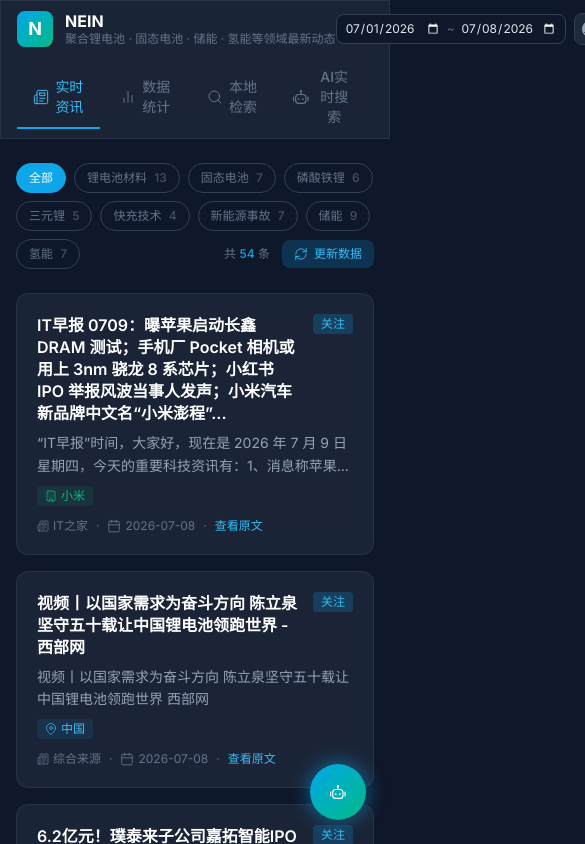
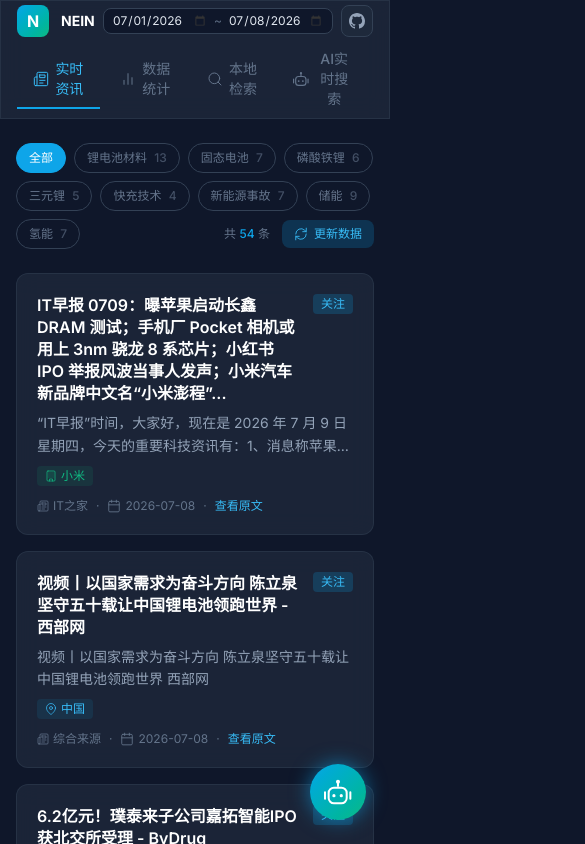
Before and after one commit to LongRanJ/NEIN, a Vue app: page / in a window 390 px wide. Shown: the top 844 px of the page, 585 px wide, since content can reach past the window. Built offline with nearby package versions, Linux system fonts and the light colour scheme; the HTML template or start-up script is replaced by a standard one.

Commit message:
fix: AI按钮图标放大+日期暗色主题+删除副标题+面板位置修正

```diff
--- a/src/App.vue
+++ b/src/App.vue
@@ -1,6 +1,6 @@
 <template>
   <div class="min-h-screen bg-bg-deep">
-    <AppHeader />
+    <AppHeader ref="headerRef" />
     <main
       class="max-w-7xl mx-auto px-4 sm:px-6 lg:px-8 py-6 pb-8 transition-all duration-300"
       :class="{ 'mr-[33vw]': aiStore.isOpen }"
@@ -11,11 +11,12 @@
       <div v-else-if="pageStore.currentPage === 'aiSearch'"><AiSearchPage /></div>
     </main>
     <AppFooter />
-    <AiAssistant />
+    <AiAssistant :header-height="headerHeight" />
   </div>
 </template>
 
 <script setup>
+import { ref } from 'vue'
 import { usePageStore } from './stores/page'
 import { useAiStore } from './stores/ai'
 import AppHeader from './components/AppHeader.vue'
@@ -28,4 +29,12 @@
 
 const pageStore = usePageStore()
 const aiStore = useAiStore()
+const headerRef = ref(null)
+const headerHeight = ref(80)
+
+// 实时获取 header 高度
+import { watch } from 'vue'
+watch(() => headerRef.value?.headerHeight, (h) => {
+  if (h) headerHeight.value = h
+}, { immediate: true })
 </script>
--- a/src/components/AiAssistant.vue
+++ b/src/components/AiAssistant.vue
@@ -4,17 +4,19 @@
     <button
       @click="aiStore.isOpen = !aiStore.isOpen"
       class="fixed bottom-6 right-6 z-[90] w-14 h-14 rounded-full bg-gradient-to-br from-primary to-accent-green text-white shadow-lg hover:shadow-primary/30 transition-all animate-pulse-glow flex items-center justify-center"
+      :style="aiStore.isOpen ? 'z-index:85' : ''"
       :class="{ 'rotate-0': !aiStore.isOpen, 'rotate-90': aiStore.isOpen }"
     >
-      <span v-if="aiStore.isOpen" v-html="icons.close"></span>
-      <span v-else v-html="icons.ai"></span>
+      <span v-if="aiStore.isOpen" class="inline-flex" v-html="closeIconLg"></span>
+      <span v-else class="inline-flex" v-html="aiIconLg"></span>
     </button>
 
     <!-- AI Panel - 右侧 1/3 -->
     <Transition name="panel">
       <div
         v-if="aiStore.isOpen"
-        class="fixed top-14 right-0 bottom-0 z-[80] w-1/3 min-w-[320px] max-w-[480px] glass border-l border-border flex flex-col shadow-2xl"
+        class="fixed right-0 bottom-0 z-[80] w-1/3 min-w-[320px] max-w-[480px] glass border-l border-border flex flex-col shadow-2xl"
+        :style="{ top: headerHeight + 'px' }"
       >
         <!-- Header -->
         <div class="flex items-center justify-between px-4 py-3 border-b border-border shrink-0">
@@ -160,15 +162,22 @@
 </template>
 
 <script setup>
-import { ref, nextTick, watch } from 'vue'
+import { ref, computed, nextTick, watch } from 'vue'
 import { marked } from 'marked'
 import { useAiStore } from '../stores/ai'
 import { icons } from '../assets/icons'
+
+const props = defineProps({
+  headerHeight: { type: Number, default: 80 }
+})
 
 const aiStore = useAiStore()
 const inputText = ref('')
 const showSettings = ref(false)
 const messagesContainer = ref(null)
+
+const aiIconLg = computed(() => icons.ai.replace('width="16"', 'width="28"').replace('height="16"', 'height="28"'))
+const closeIconLg = computed(() => icons.close.replace('width="14"', 'width="24"').replace('height="14"', 'height="24"'))
 
 const quickQuestions = [
   '最近固态电池有什么进展？',
--- a/src/components/AppHeader.vue
+++ b/src/components/AppHeader.vue
@@ -1,20 +1,16 @@
 <template>
-  <header class="sticky top-0 z-50 glass">
+  <header ref="headerRef" class="sticky top-0 z-50 glass">
     <div class="max-w-7xl mx-auto px-4 sm:px-6 lg:px-8">
       <!-- 第一行：Logo + 标题 + 时间筛选 -->
-      <div class="flex items-center justify-between h-14">
-        <!-- Logo + 合并标题 -->
+      <div class="flex items-center justify-between h-10">
         <div class="flex items-center gap-3">
-          <div class="w-9 h-9 rounded-lg bg-gradient-to-br from-primary to-accent-green flex items-center justify-center text-white font-bold text-lg shrink-0">
+          <div class="w-8 h-8 rounded-lg bg-gradient-to-br from-primary to-accent-green flex items-center justify-center text-white font-bold text-base shrink-0">
             N
           </div>
-          <div class="min-w-0">
-            <h1 class="text-base sm:text-lg font-bold text-white leading-tight truncate">
-              NEIN
-              <span class="hidden sm:inline text-sm font-normal text-text-secondary ml-1">新能源行业资讯平台</span>
-            </h1>
-            <p class="text-xs text-text-muted truncate">聚合锂电池 · 固态电池 · 储能 · 氢能等领域最新动态</p>
-          </div>
+          <h1 class="text-sm sm:text-base font-bold text-white leading-tight truncate">
+            NEIN
+            <span class="hidden sm:inline text-xs font-normal text-text-secondary ml-1">新能源行业资讯平台</span>
+          </h1>
         </div>
 
         <!-- 时间筛选器 -->
@@ -29,19 +25,19 @@
             >{{ preset.label }}</button>
           </div>
 
-          <div class="flex items-center gap-1.5 bg-bg-deep rounded-lg border border-border px-2 py-1.5">
+          <div class="flex items-center gap-1.5 bg-bg-deep rounded-lg border border-border px-2 py-1">
             <input
               type="date"
               :value="timeFilter.startDate"
               @change="timeFilter.setRange($event.target.value, timeFilter.endDate)"
-              class="bg-transparent text-xs text-text-primary focus:outline-none w-24"
+              class="bg-transparent text-xs text-text-primary focus:outline-none w-24 date-input"
             />
             <span class="text-xs text-text-muted">~</span>
             <input
               type="date"
               :value="timeFilter.endDate"
               @change="timeFilter.setRange(timeFilter.startDate, $event.target.value)"
-              class="bg-transparent text-xs text-text-primary focus:outline-none w-24"
+              class="bg-transparent text-xs text-text-primary focus:outline-none w-24 date-input"
             />
           </div>
 
@@ -63,7 +59,7 @@
             v-for="tab in tabs"
             :key="tab.key"
             @click="pageStore.setPage(tab.key)"
-            class="flex items-center gap-1.5 px-4 py-2.5 text-sm font-medium transition-all border-b-2"
+            class="flex items-center gap-1.5 px-4 py-2 text-sm font-medium transition-all border-b-2"
             :class="pageStore.currentPage === tab.key
               ? 'border-primary text-primary-light'
               : 'border-transparent text-text-muted hover:text-white hover:border-border'"
@@ -73,12 +69,10 @@
           </button>
         </div>
         <div class="flex items-center gap-3 pr-1">
-          <!-- 数据统计页：仅显示资讯数目 -->
           <span v-if="pageStore.currentPage === 'data'" class="flex items-center gap-1.5 text-xs text-text-muted">
             <span class="text-primary font-medium">{{ newsStore.timeFilteredArticles.length }}</span>
             <span>条资讯</span>
           </span>
-          <!-- 其他页：Tab 说明文字 -->
           <span v-if="tabDesc" class="text-xs text-text-muted">{{ tabDesc }}</span>
         </div>
       </nav>
@@ -87,7 +81,7 @@
 </template>
 
 <script setup>
-import { computed } from 'vue'
+import { ref, computed, onMounted, onUnmounted } from 'vue'
 import { usePageStore } from '../stores/page'
 import { useTimeFilterStore } from '../stores/timeFilter'
 import { useNewsStore } from '../stores/news'
@@ -96,6 +90,26 @@
 const pageStore = usePageStore()
 const timeFilter = useTimeFilterStore()
 const newsStore = useNewsStore()
+
+const headerRef = ref(null)
+const headerHeight = ref(80)
+
+// 暴露 header 高度给父组件
+defineExpose({ headerHeight })
+
+function updateHeight() {
+  if (headerRef.value) {
+    headerHeight.value = headerRef.value.offsetHeight
+  }
+}
+
+onMounted(() => {
+  updateHeight()
+  window.addEventListener('resize', updateHeight)
+})
+onUnmounted(() => {
+  window.removeEventListener('resize', updateHeight)
+})
 
 const tabs = [
   { key: 'news', label: '实时资讯', icon: icons.news },
@@ -125,9 +139,12 @@
 </script>
 
 <style>
-/* 日期选择器日历图标改为白色 */
-input[type="date"]::-webkit-calendar-picker-indicator {
-  filter: invert(1);
+/* 日期选择器暗色主题 */
+.date-input {
+  color-scheme: dark;
+}
+.date-input::-webkit-calendar-picker-indicator {
+  filter: invert(0.8);
   cursor: pointer;
 }
 </style>
```
Also changed, not shown: 1 other file (tests, documents, lock files or other folders).
